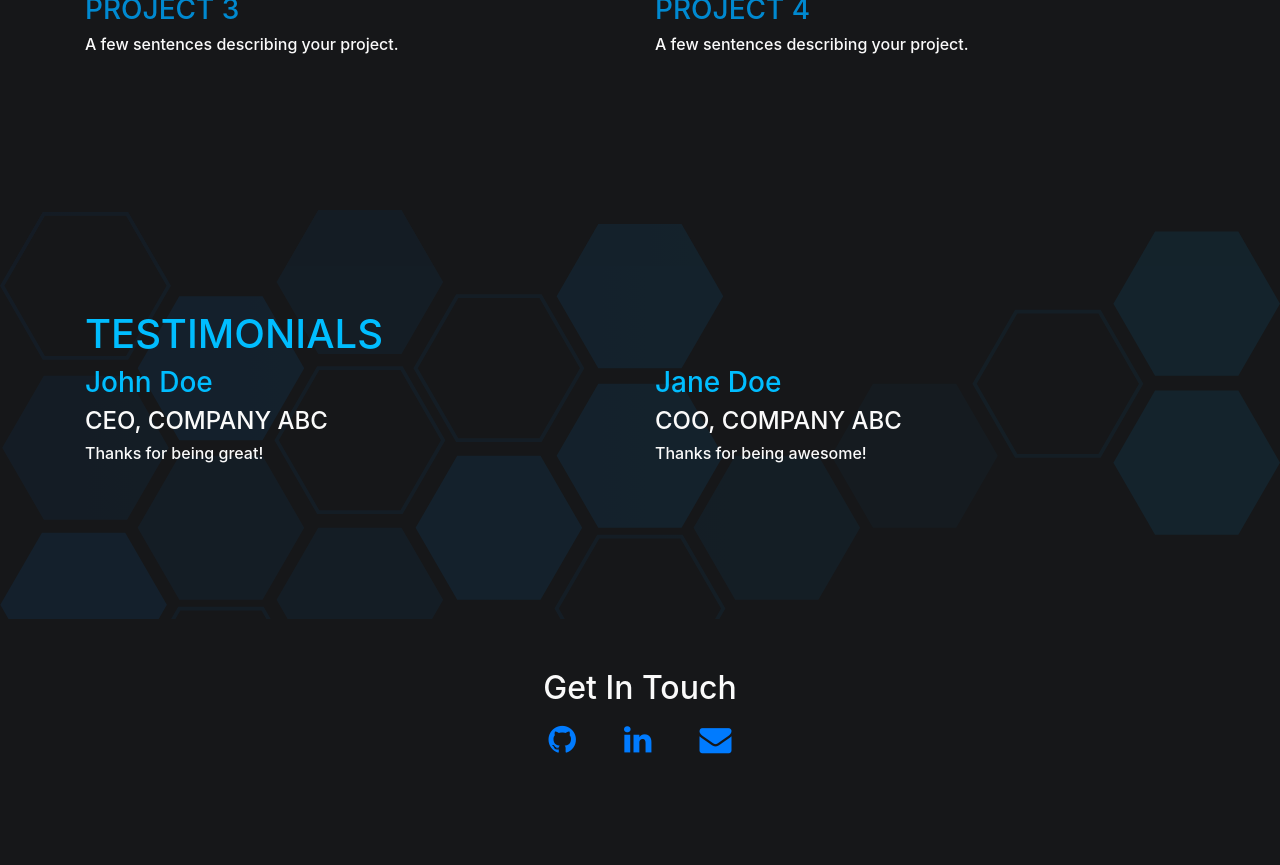
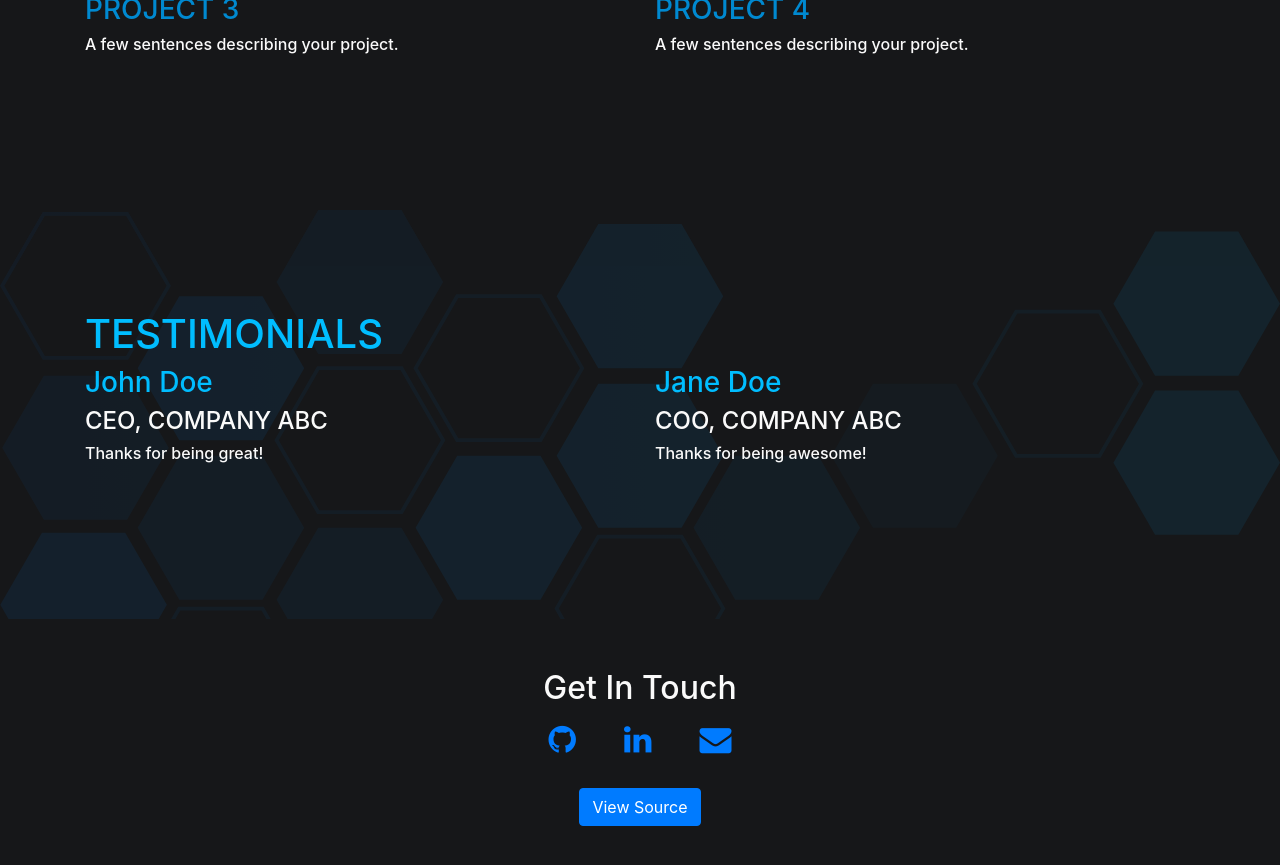
Before and after one commit to ianballard/personal-website-starter, a Jekyll site: the page built from index.md, in a window 1280 px wide and 900 px high, scrolled down 2275 px. Shown: the top 865 px of the window. Built offline with Jekyll 4.4.1, drawn with Linux system fonts in a browser that asks for light colours; before the commit the page ends 3089 px from its top, so only the background shows below that.

Commit message:
update contact and readme

```diff
--- a/_data/contact.yml
+++ b/_data/contact.yml
@@ -6,5 +6,8 @@ linkdin_username: /
 #https://github.com/{{GitHubUsername}}
 github_username: /
 
+#https://github.com/{{GitHubUsername}}/{{GitHubRepo}}
+github_repo: /
+
 #The email you'd like people to contact you with.
 email: /
--- a/_includes/contact.html
+++ b/_includes/contact.html
@@ -26,4 +26,12 @@
         </div>
         {% endif %}
     </div>
+
+    {% if site.data.contact.github_username and site.data.contact.github_repo %}
+    <a href="https://github.com/{{site.data.contact.github_username}}/{{site.data.contact.github_repo}}"
+       class="btn btn-primary my-4">
+        View Source
+    </a>
+    {% endif %}
+
 </div>
```
Also changed, not shown: README.md.
